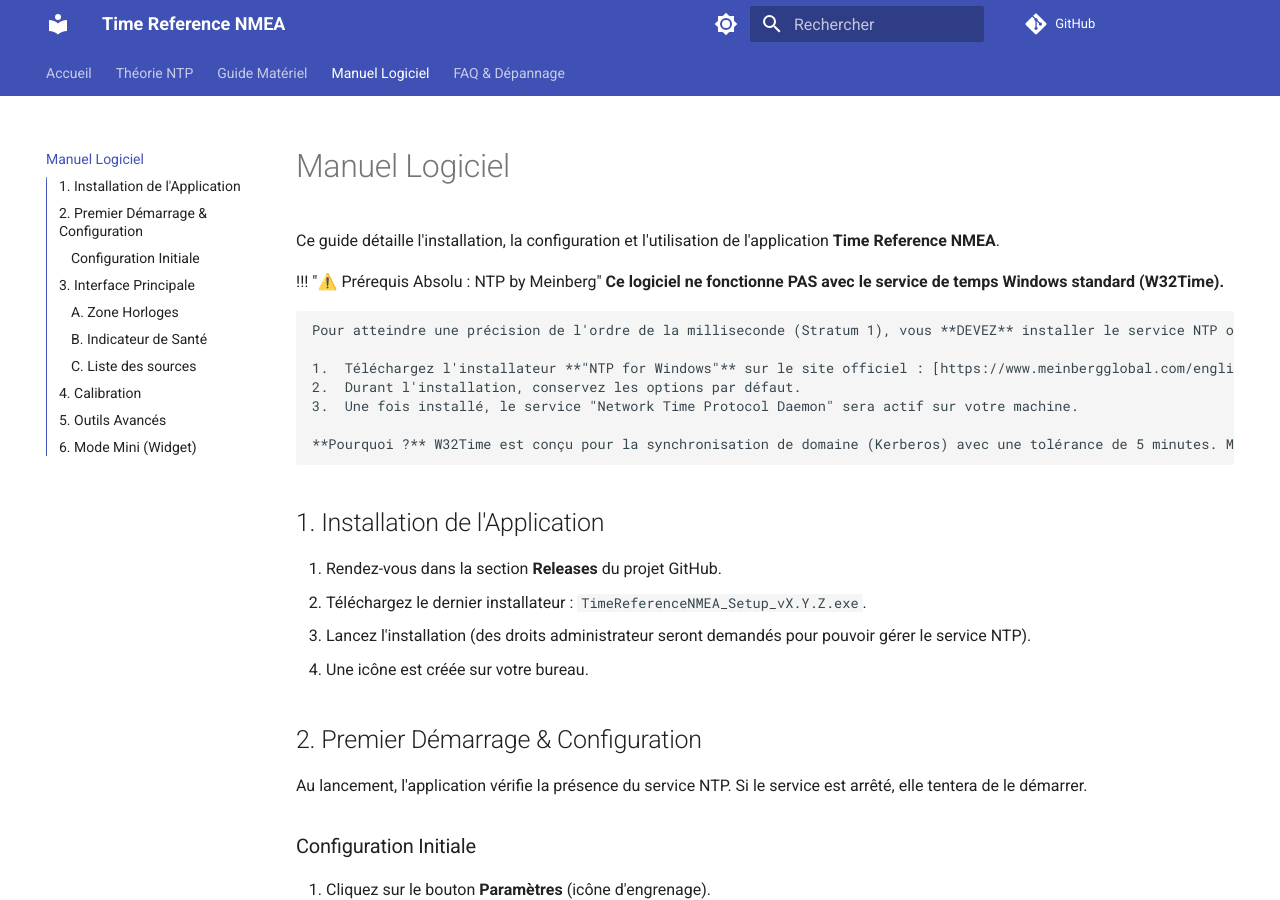
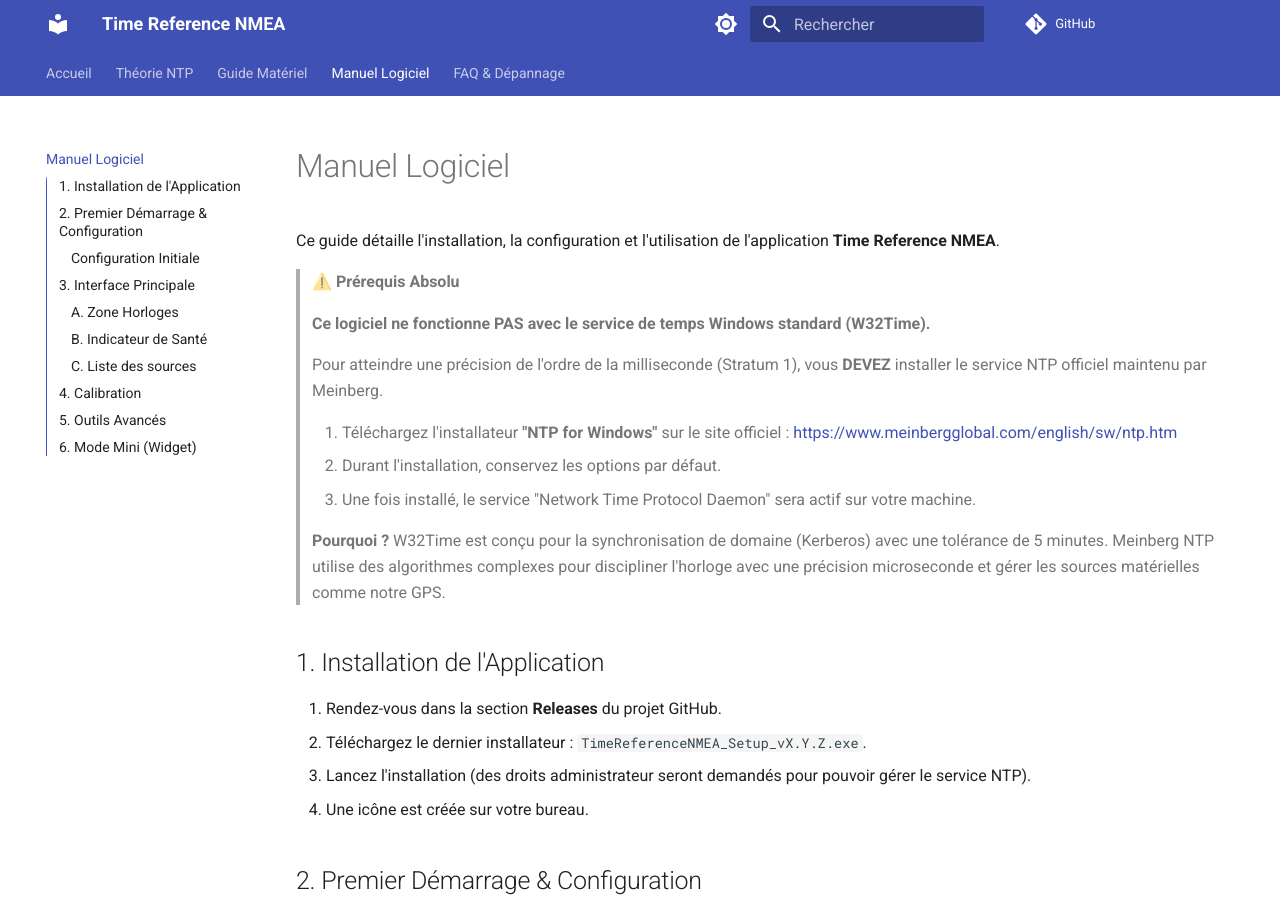
Before and after one commit to fmoreau78470/Time-Reference-NMEA, an MkDocs documentation site: the page built from docs/logiciel.md, in a window 1280 px wide and 900 px high. Built offline with MkDocs 1.6.1 and Material for MkDocs 9.7.7, drawn with Linux system fonts in a browser that asks for light colours; comment, search, counter and statistics services are not loaded; some of the changed text lies outside the part shown.

Commit message:
Doc logiciel

```diff
--- a/docs/logiciel.md
+++ b/docs/logiciel.md
@@ -2,16 +2,17 @@
 
 Ce guide détaille l'installation, la configuration et l'utilisation de l'application **Time Reference NMEA**.
 
-!!! "⚠️ Prérequis Absolu : NTP by Meinberg"
-    **Ce logiciel ne fonctionne PAS avec le service de temps Windows standard (W32Time).**
-
-    Pour atteindre une précision de l'ordre de la milliseconde (Stratum 1), vous **DEVEZ** installer le service NTP officiel maintenu par Meinberg.
-
-    1.  Téléchargez l'installateur **"NTP for Windows"** sur le site officiel : [https://www.meinbergglobal.com/english/sw/ntp.htm](https://www.meinbergglobal.com/english/sw/ntp.htm)
-    2.  Durant l'installation, conservez les options par défaut.
-    3.  Une fois installé, le service "Network Time Protocol Daemon" sera actif sur votre machine.
-
-    **Pourquoi ?** W32Time est conçu pour la synchronisation de domaine (Kerberos) avec une tolérance de 5 minutes. Meinberg NTP utilise des algorithmes complexes pour discipliner l'horloge avec une précision microseconde et gérer les sources matérielles comme notre GPS.
+> **⚠️ Prérequis Absolu**
+>
+> **Ce logiciel ne fonctionne PAS avec le service de temps Windows standard (W32Time).**
+>
+> Pour atteindre une précision de l'ordre de la milliseconde (Stratum 1), vous **DEVEZ** installer le service NTP officiel maintenu par Meinberg.
+>
+> 1.  Téléchargez l'installateur **"NTP for Windows"** sur le site officiel : [https://www.meinbergglobal.com/english/sw/ntp.htm](https://www.meinbergglobal.com/english/sw/ntp.htm)
+> 2.  Durant l'installation, conservez les options par défaut.
+> 3.  Une fois installé, le service "Network Time Protocol Daemon" sera actif sur votre machine.
+>
+> **Pourquoi ?** W32Time est conçu pour la synchronisation de domaine (Kerberos) avec une tolérance de 5 minutes. Meinberg NTP utilise des algorithmes complexes pour discipliner l'horloge avec une précision microseconde et gérer les sources matérielles comme notre GPS.
 
 ## 1. Installation de l'Application
 
--- a/mkdocs.yml
+++ b/mkdocs.yml
@@ -25,6 +25,11 @@
     - navigation.sections
     - toc.integrate
 
+  markdown_extensions:
+    - admonition
+    - pymdownx.details
+    - pymdownx.superfences
+
 plugins:
   - search
   # - with-pdf:
```
Also changed, not shown: other parts of docs/logiciel.md (+4 -3 lines), Documentation/Guide_Redaction_Doc.md (+5 -0 lines), site/logiciel.html, site/search/search_index.json.
